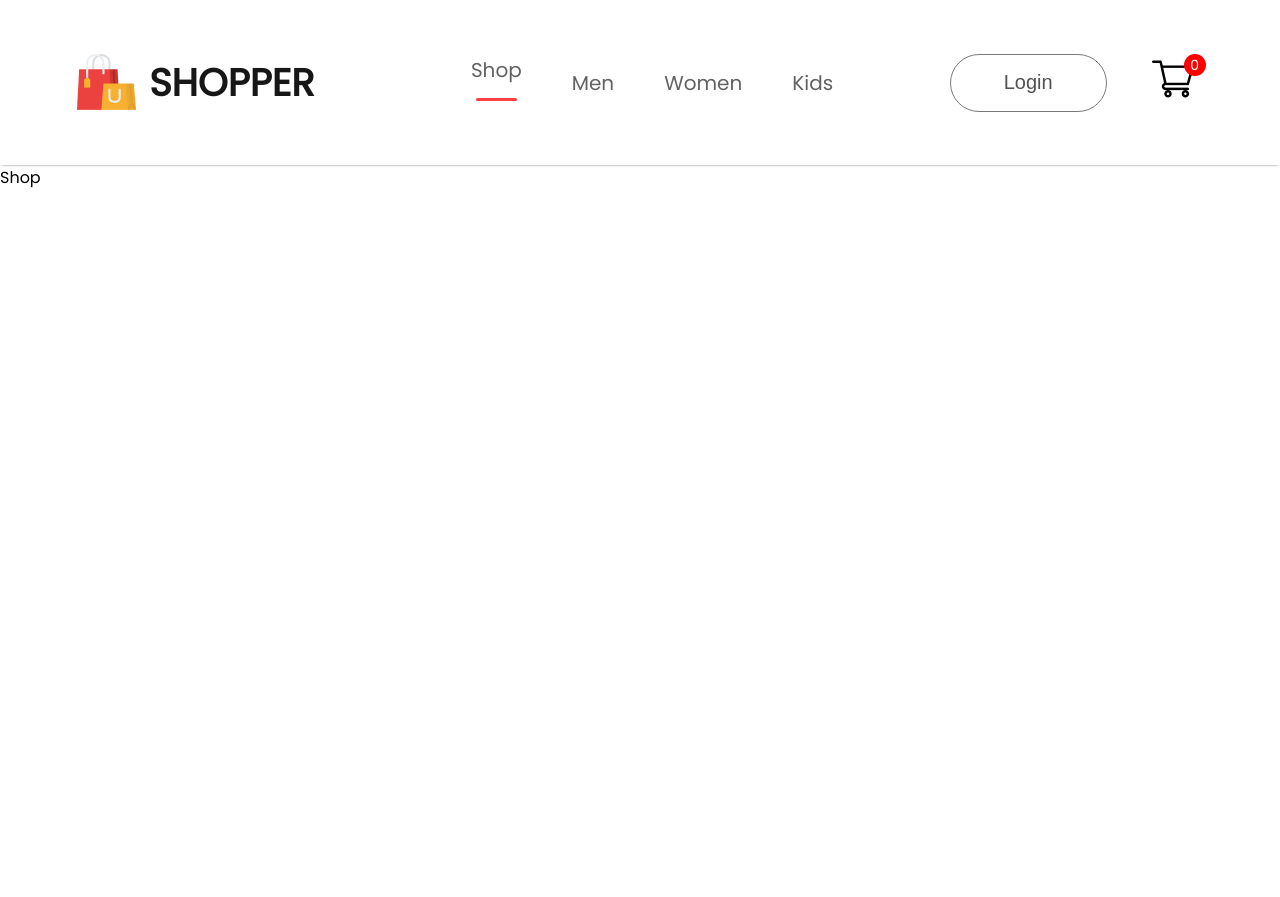
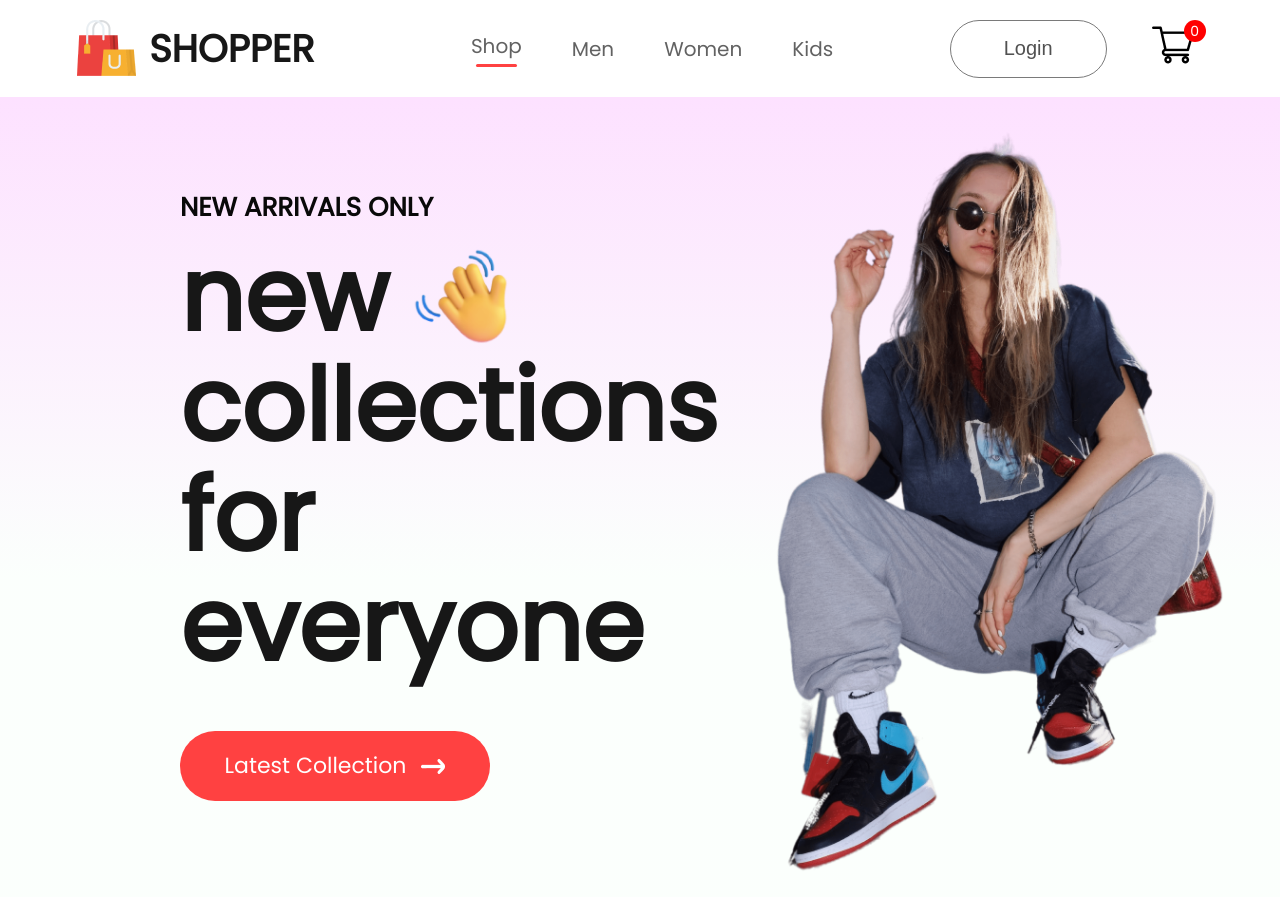
Before and after one commit to iamnizamul/Shopper, a React (Create React App) app: page / in a window 1280 px wide. Before the commit the page ends 800 px from the top, so only its background shows below. Built offline with nearby package versions, Linux system fonts and the light colour scheme.

Commit message:
Create hero component

```diff
--- /dev/null
+++ b/src/Components/Hero/Hero.css
@@ -0,0 +1,63 @@
+.hero {
+    height: 100vh;
+    background: linear-gradient(180deg, #fde1ff, #e1ffea22 60%);
+    display: flex;
+}
+
+.hero-left {
+    flex: 1;
+    display: flex;
+    flex-direction: column;
+    justify-content: center;
+    gap: 20px;
+    padding-left: 180px;
+    line-height: 1.1;
+}
+
+.hero-left h2 {
+    color: #090909;
+    font-size: 26px;
+    font-weight: 600;
+}
+
+.hero-left p {
+    color: #171717;
+    font-size: 100px;
+    font-weight: 700;
+}
+
+.hero-hand-icon {
+    display: flex;
+    align-items: center;
+    gap: 20px;
+}
+
+.hero-hand-icon img {
+    width: 105px;
+}
+
+.hero-latest-btn {
+    display: flex;
+    justify-content: center;
+    align-items: center;
+    gap: 15px;
+    width: 310px;
+    height: 70px;
+    border-radius: 75px;
+    margin-top: 30px;
+    background: #ff4141;
+    color: #fff;
+    font-size: 22px;
+    font-weight: 500;
+}
+
+.hero-right {
+    flex: 1;
+    display: flex;
+    align-items: center;
+    justify-content: center;
+}
+
+.hero-right img {
+    max-height: 100%;
+}
--- /dev/null
+++ b/src/Components/Hero/Hero.jsx
@@ -0,0 +1,32 @@
+import React from 'react';
+import './Hero.css';
+import hand_icon from '../Assets/hand_icon.png';
+import arrow_icon from '../Assets/arrow.png';
+import hero_image from '../Assets/hero_image.png'
+
+function Hero() {
+    return (
+        <div className='hero'>
+            <div className="hero-left">
+                <h2>NEW ARRIVALS ONLY</h2>
+                <div>
+                    <div className="hero-hand-icon">
+                        <p>new</p>
+                        <img src={hand_icon} alt="" />
+                    </div>
+                    <p>collections</p>
+                    <p>for everyone</p>
+                </div>
+                <div className="hero-latest-btn">
+                    <div>Latest Collection</div>
+                    <img src={arrow_icon} alt="" />
+                </div>
+            </div>
+            <div className="hero-right">
+                <img src={hero_image} alt="" />
+            </div>
+        </div>
+    )
+}
+
+export default Hero
--- a/src/Pages/Shop.jsx
+++ b/src/Pages/Shop.jsx
@@ -1,8 +1,11 @@
 import React from 'react'
+import Hero from '../Components/Hero/Hero'
 
 function Shop() {
   return (
-    <div>Shop</div>
+    <div>
+        <Hero/>
+    </div>
   )
 }
 
--- a/src/index.css
+++ b/src/index.css
@@ -1,3 +1,7 @@
+* {
+  margin: 0;
+}
+
 body {
   margin: 0;
   font-family: -apple-system, BlinkMacSystemFont, 'Segoe UI', 'Roboto', 'Oxygen',
```
